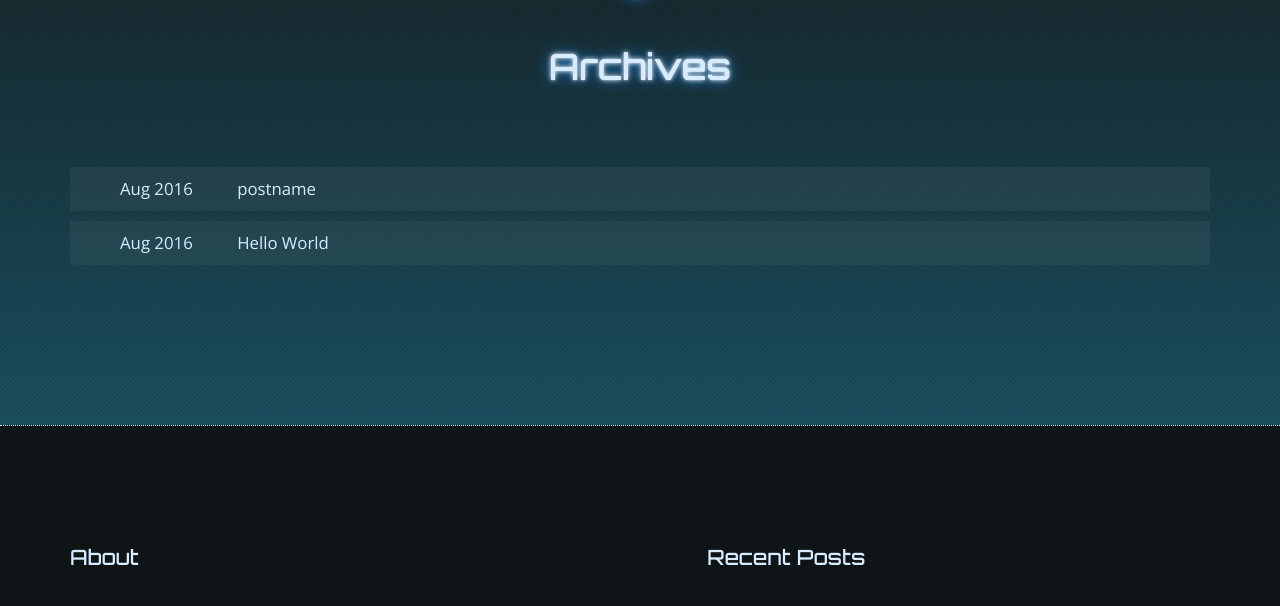
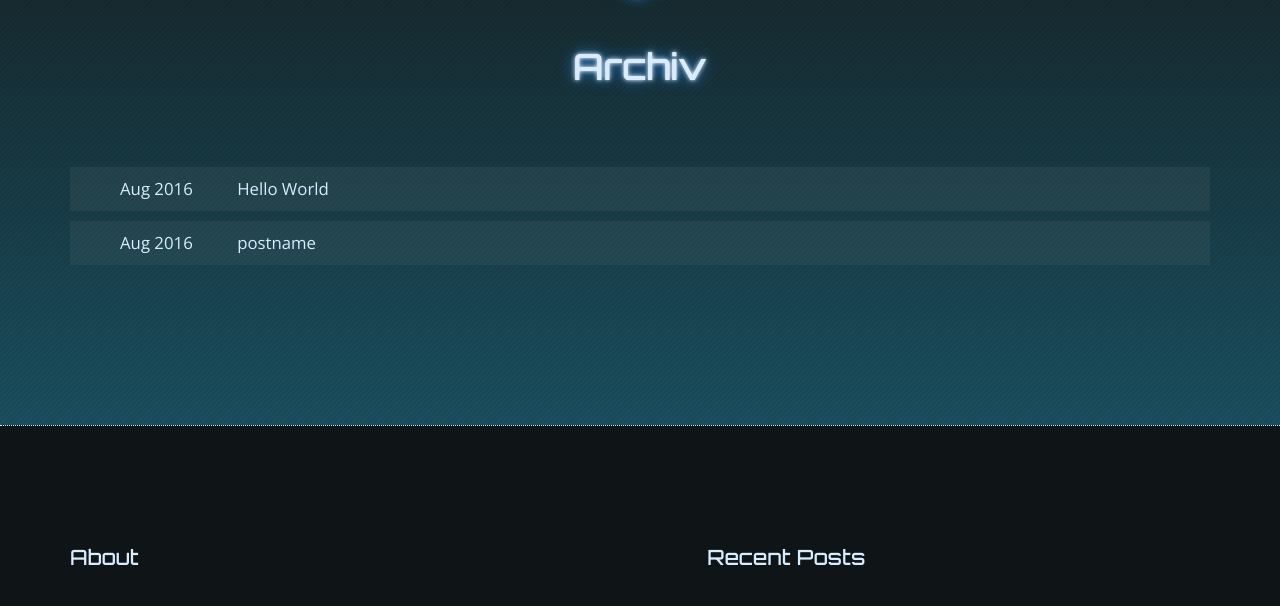
Before and after one commit to haozthinking/haozthinking.github.io, a plain HTML site: page archives/index.html in a window 1280 px wide. Shown: the part 163-769 px from the top of the page. Drawn offline with nearby package versions, Linux system fonts and the light colour scheme.

Commit message:
Site updated: 2016-08-24 20:36:22

```diff
--- a/archives/index.html
+++ b/archives/index.html
@@ -40,7 +40,7 @@
 
     <!-- Title -->
 
-    <title>Archives - 郝好思考</title>
+    <title>Archiv - 郝好思考</title>
 
     <!-- Bootstrap Core CSS -->
     <link rel="stylesheet" href="//maxcdn.bootstrapcdn.com/bootstrap/4.0.0-alpha.2/css/bootstrap.min.css" integrity="sha384-y3tfxAZXuh4HwSYylfB+J125MxIs6mR5FOHamPBG064zB+AFeWH94NdvaCBm8qnd" crossorigin="anonymous">
@@ -125,7 +125,7 @@
     <div class="logo">
         <a href="/"><i class="logo-icon fa fa-cube" aria-hidden="true"></i></a>
 
-            <h1 id="main-title" class="title">Archives</h1>
+            <h1 id="main-title" class="title">Archiv</h1>
 
     </div>
 </header>
@@ -133,20 +133,20 @@
         <section class="main archive-container">
 
                 <div class="archive-post">
+    <a href="/2016/08/23/hello-world/">
+        <span class="archive-date">
+            Aug 2016
+        </span>
+        Hello World
+    </a>
+</div>
+
+                <div class="archive-post">
     <a href="/2016/08/24/postname/">
         <span class="archive-date">
             Aug 2016
         </span>
         postname
-    </a>
-</div>
-
-                <div class="archive-post">
-    <a href="/2016/08/23/hello-world/">
-        <span class="archive-date">
-            Aug 2016
-        </span>
-        Hello World
     </a>
 </div>
 
```
Also changed, not shown: 2016/08/23/hello-world/index.html (+1 -1 lines), 2016/08/24/postname/index.html (+1 -1 lines), archives/2016/08/index.html (+10 -10 lines), archives/2016/index.html (+10 -10 lines).
